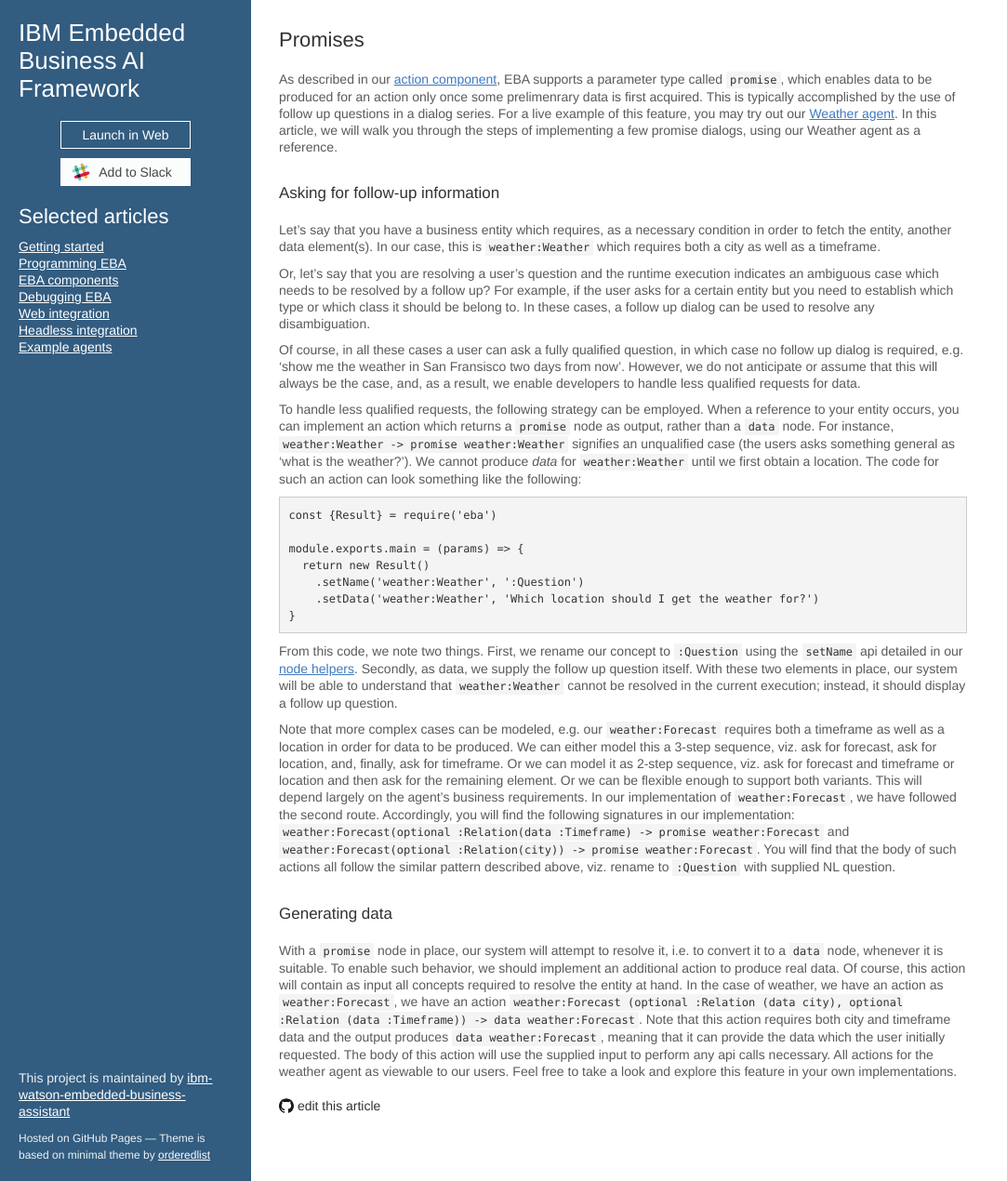
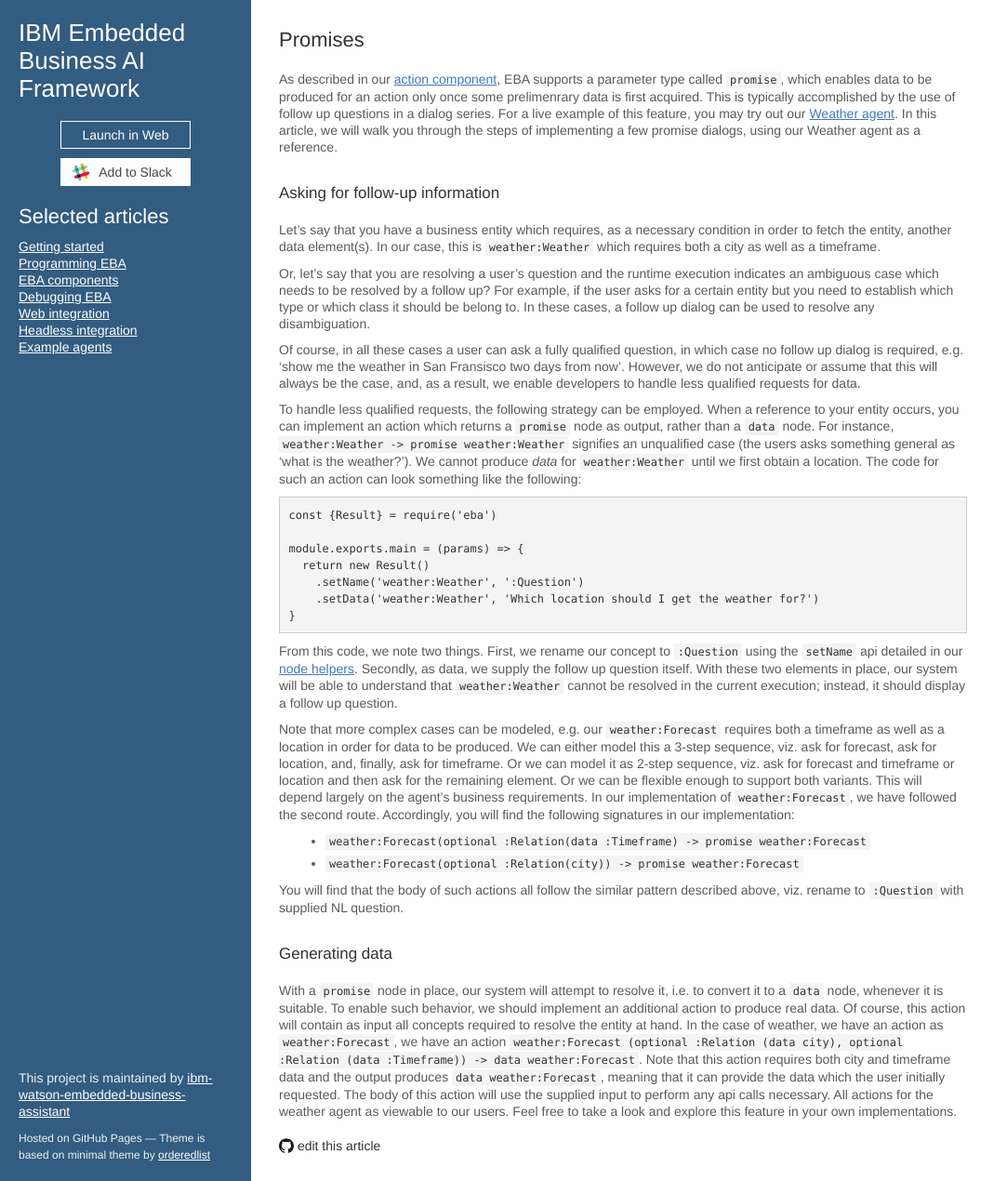
Before and after one commit to ibm-watson-embedded-business-assistant/eba-example-agents, a Jekyll site: the page built from docs/components/Promises.md, in a window 1280 px wide and 1270 px high. Shown: the whole window at 93% size, without its empty margins (0-1083 px from the left). Built offline with Jekyll 4.4.1, drawn with Linux system fonts in a browser that asks for light colours; our own code applies the rules of GitHub Pages for plain Markdown files; the repository's description, which GitHub fills in, is left out.

Commit message:
Update Promises.md

```diff
--- a/docs/components/Promises.md
+++ b/docs/components/Promises.md
@@ -24,7 +24,12 @@
 
 From this code, we note two things. First, we rename our concept to `:Question` using the `setName` api detailed in our [node helpers](../lab/NodeHelpers.md). Secondly, as data, we supply the follow up question itself. With these two elements in place, our system will be able to understand that `weather:Weather` cannot be resolved in the current execution; instead, it should display a follow up question.
 
-Note that more complex cases can be modeled, e.g. our `weather:Forecast` requires both a timeframe as well as a location in order for data to be produced. We can either model this a 3-step sequence, viz. ask for forecast, ask for location, and, finally, ask for timeframe. Or we can model it as 2-step sequence, viz. ask for forecast and timeframe or location and then ask for the remaining element. Or we can be flexible enough to support both variants. This will depend largely on the agent's business requirements. In our implementation of `weather:Forecast`, we have followed the second route. Accordingly, you will find the following signatures in our implementation: `weather:Forecast(optional :Relation(data :Timeframe) -> promise weather:Forecast` and `weather:Forecast(optional :Relation(city)) -> promise weather:Forecast`. You will find that the body of such actions all follow the similar pattern described above, viz. rename to `:Question` with supplied NL question.
+Note that more complex cases can be modeled, e.g. our `weather:Forecast` requires both a timeframe as well as a location in order for data to be produced. We can either model this a 3-step sequence, viz. ask for forecast, ask for location, and, finally, ask for timeframe. Or we can model it as 2-step sequence, viz. ask for forecast and timeframe or location and then ask for the remaining element. Or we can be flexible enough to support both variants. This will depend largely on the agent's business requirements. In our implementation of `weather:Forecast`, we have followed the second route. Accordingly, you will find the following signatures in our implementation:
+
+ - `weather:Forecast(optional :Relation(data :Timeframe) -> promise weather:Forecast`
+ - `weather:Forecast(optional :Relation(city)) -> promise weather:Forecast`
+
+You will find that the body of such actions all follow the similar pattern described above, viz. rename to `:Question` with supplied NL question.
 
 ### Generating data
 
```
